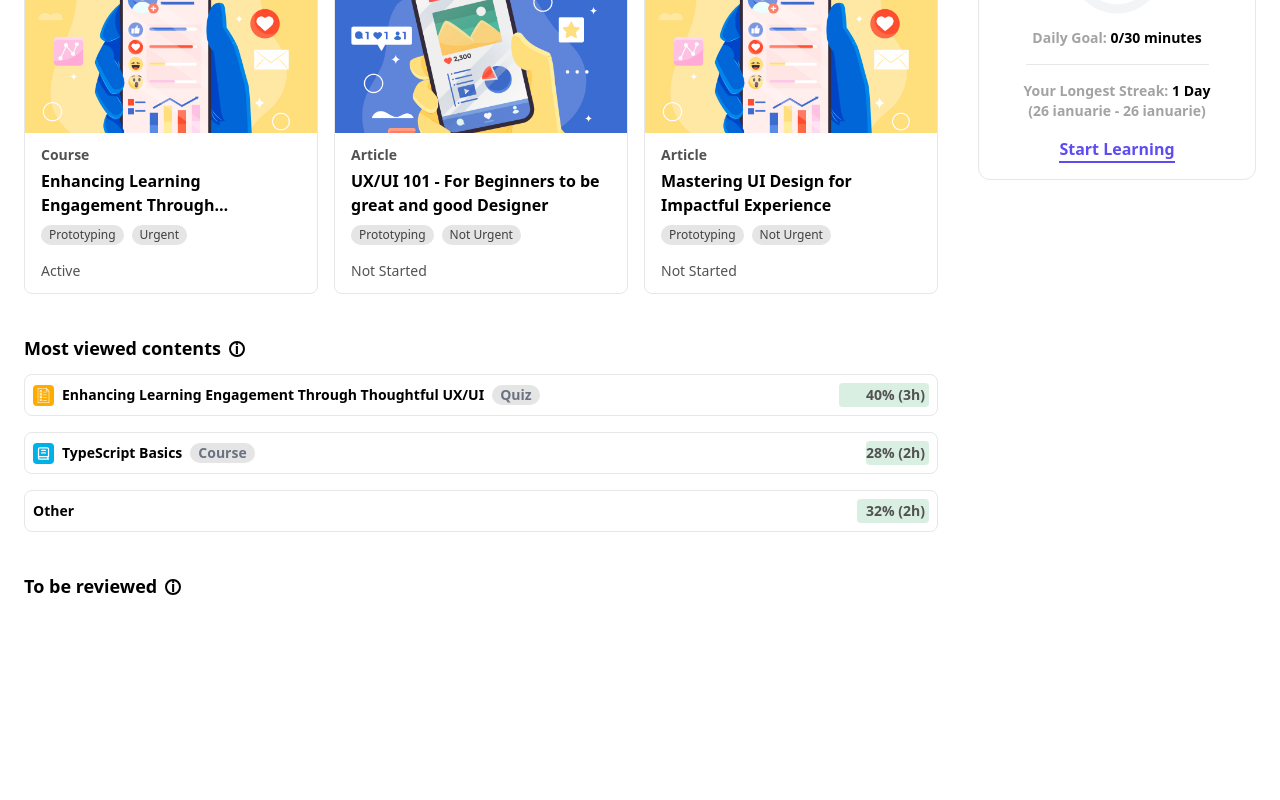
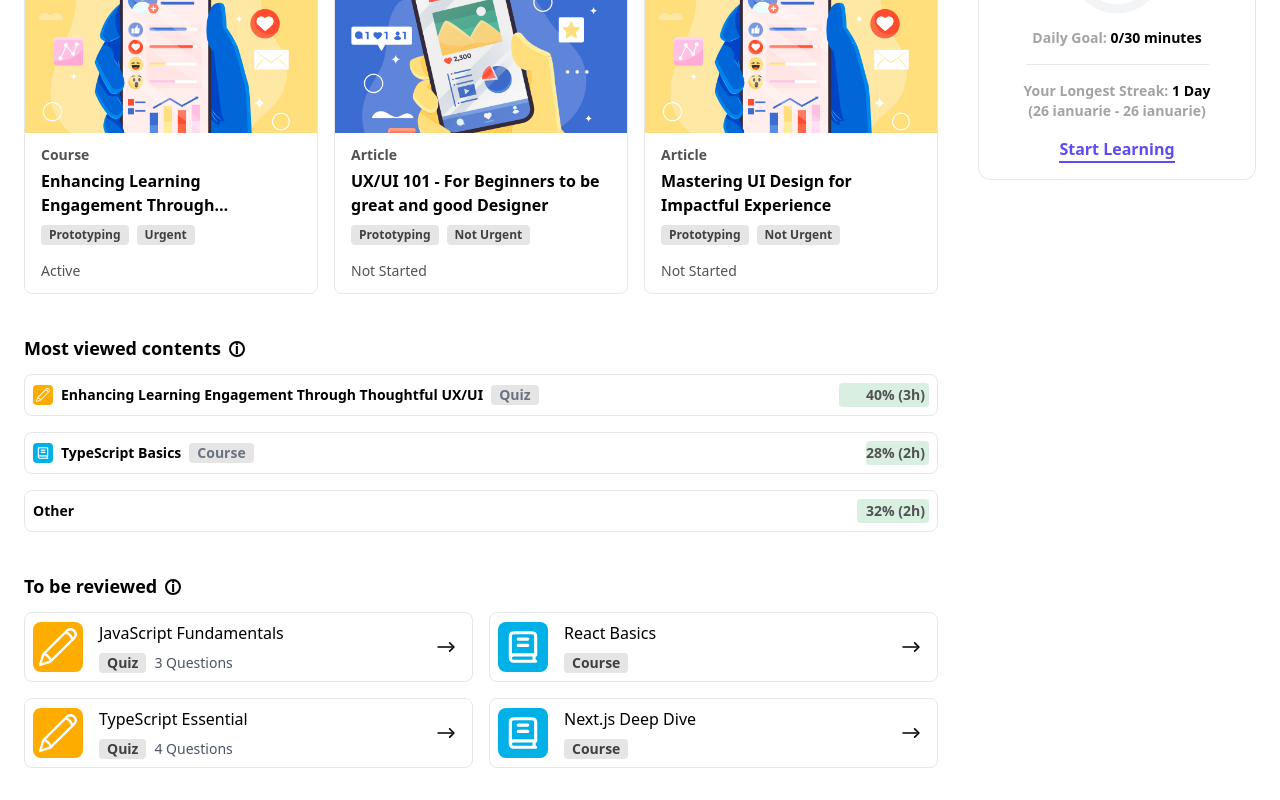
Before and after one commit to Eravity/Rocket.dev, a Next.js app: page / in a window 1280 px wide. Shown: the part 778-1578 px from the top of the page. Before the commit the page ends 1410 px from the top, so only its background shows below. Built offline with nearby package versions, Linux system fonts and the light colour scheme.

Commit message:
Build ToBeReviewed section

```diff
--- a/src/app/_components/Content.tsx
+++ b/src/app/_components/Content.tsx
@@ -1,11 +1,13 @@
 import Link from "next/link";
+import CourseIcon from "./Icons/Course";
+import QuizIcon from "./Icons/QuizIcon";
+import DocsIcon from "./Icons/DocsIcon";
 
 const Content = ({
   title,
   type,
   displayPercentage,
   timeSpent,
-  icon,
 }: {
   title: string;
   type?: string;
@@ -16,9 +18,16 @@ const Content = ({
   return (
     <div className="flex justify-between p-2 border border-gray-200 rounded-lg">
       <h1 className="flex gap-2 text-sm items-center font-semibold">
-        {icon} <Link href={""}>{title}</Link>
+        {type === "Course" ? (
+          <CourseIcon width={20} height={20} />
+        ) : type === "Quiz" ? (
+          <QuizIcon width={20} height={20} />
+        ) : type === "Page" ? (
+          <DocsIcon width={20} height={20} />
+        ) : null}
+        <Link href={""}>{title}</Link>
         {type && (
-          <span className="text-gray-500 bg-neutral-200 px-2 flex items-center justify-center w-fit rounded-full">
+          <span className="text-gray-500 bg-neutral-200 px-2 flex items-center justify-center w-fit rounded">
             {type}
           </span>
         )}
--- a/src/app/_components/CourseBox.tsx
+++ b/src/app/_components/CourseBox.tsx
@@ -8,7 +8,13 @@ interface CourseBoxProps {
   status: string;
 }
 
-export function CourseBox({ imageUrl, title, resourceType, tags, status }: CourseBoxProps) {
+export function CourseBox({
+  imageUrl,
+  title,
+  resourceType,
+  tags,
+  status,
+}: CourseBoxProps) {
   return (
     <div className="h-full flex flex-col w-full border p-2 sm:p-0 rounded-lg overflow-hidden transition-all duration-300 hover:shadow-lg cursor-pointer">
       <div className="overflow-hidden rounded-t-lg aspect-video relative">
@@ -23,13 +29,17 @@ export function CourseBox({ imageUrl, title, resourceType, tags, status }: Cours
       </div>
       <div className="flex flex-col justify-between flex-grow px-2 sm:px-4 py-2 sm:py-3">
         <div>
-          <h1 className="text-neutral-600 font-semibold text-xs sm:text-sm hover:text-blueLotus transition-colors">{resourceType}</h1>
-          <h1 className="font-bold text-sm sm:text-base line-clamp-2 mt-1 hover:text-blueLotus transition-colors">{title}</h1>
+          <h1 className="text-neutral-600 font-semibold text-xs sm:text-sm hover:text-blueLotus transition-colors">
+            {resourceType}
+          </h1>
+          <h1 className="font-bold text-sm sm:text-base line-clamp-2 mt-1 hover:text-blueLotus transition-colors">
+            {title}
+          </h1>
           <div className="flex flex-wrap mt-2 gap-2">
             {tags.map((tag, index) => (
               <h1
                 key={index}
-                className="px-2 py-0.5 rounded-full bg-neutral-200 text-neutral-700 text-xs transition-colors hover:bg-neutral-300 hover:text-neutral-800"
+                className="px-2 py-0.5 rounded font-semibold bg-neutral-200 text-neutral-700 text-xs transition-colors hover:bg-neutral-300 hover:text-neutral-800"
               >
                 {tag}
               </h1>
--- /dev/null
+++ b/src/app/_components/Icons/ArrowRight.tsx
@@ -0,0 +1,41 @@
+export default function ArrowRight() {
+  return (
+    <div>
+      <svg
+        width="20px"
+        height="20px"
+        viewBox="0 0 24 24"
+        xmlns="http://www.w3.org/2000/svg"
+      >
+        <g id="Complete">
+          <g id="arrow-right">
+            <g>
+              <polyline
+                data-name="Right"
+                fill="none"
+                id="Right-2"
+                points="16.4 7 21.5 12 16.4 17"
+                stroke="#000000"
+                stroke-linecap="round"
+                stroke-linejoin="round"
+                stroke-width="2"
+              />
+
+              <line
+                fill="none"
+                stroke="#000000"
+                stroke-linecap="round"
+                stroke-linejoin="round"
+                stroke-width="2"
+                x1="2.5"
+                x2="19.2"
+                y1="12"
+                y2="12"
+              />
+            </g>
+          </g>
+        </g>
+      </svg>
+    </div>
+  );
+}
--- a/src/app/_components/Icons/QuizIcon.tsx
+++ b/src/app/_components/Icons/QuizIcon.tsx
@@ -1,31 +1,19 @@
-export default function QuizIcon() {
+export default function QuizIcon({width = 15, height = 15}: {width?: number, height?: number}) {
   return (
-    <div className="w-fit h-fit flex items-center justify-center p-[3px] rounded bg-fireAmber">
+    <div
+      style={{ width: `${width}px`, height: `${height}px` }}
+      className={`flex items-center justify-center ${height > 20 ? 'p-[6px] rounded-lg' : "p-[3px]"} rounded bg-fireAmber`}
+    >
       <svg
         fill="#fff"
-        width={15}
-        height={15}
+        width={width}
+        height={height}
+        viewBox="0 0 32 32"
         version="1.1"
-        id="Capa_1"
+        strokeWidth="2"
         xmlns="http://www.w3.org/2000/svg"
-        xmlnsXlink="http://www.w3.org/1999/xlink"
-        viewBox="0 0 403.48 403.48"
-        xmlSpace="preserve"
       >
-        <g>
-          <path
-            d="M277.271,0H46.176v403.48h311.129V80.035L277.271,0z M281.664,25.607l50.033,50.034h-50.033V25.607z M61.176,388.48V15
-		h205.489v75.641h75.641v297.84H61.176z"
-          />
-          <path d="M101.439,117.58h55.18V62.4h-55.18V117.58z M116.439,77.4h25.18v25.18h-25.18V77.4z" />
-          <path d="M101.439,192.08h55.18V136.9h-55.18V192.08z M116.439,151.9h25.18v25.18h-25.18V151.9z" />
-          <path d="M101.439,266.581h55.18V211.4h-55.18V266.581z M116.439,226.4h25.18v25.181h-25.18V226.4z" />
-          <path d="M101.439,341.081h55.18v-55.18h-55.18V341.081z M116.439,300.901h25.18v25.18h-25.18V300.901z" />
-          <rect x="177.835" y="326.081" width="114.688" height="15" />
-          <rect x="177.835" y="251.581" width="114.688" height="15" />
-          <rect x="177.835" y="177.08" width="114.688" height="15" />
-          <rect x="177.835" y="102.58" width="114.688" height="15" />
-        </g>
+        <path d="M30.133 1.552c-1.090-1.044-2.291-1.573-3.574-1.573-2.006 0-3.47 1.296-3.87 1.693-0.564 0.558-19.786 19.788-19.786 19.788-0.126 0.126-0.217 0.284-0.264 0.456-0.433 1.602-2.605 8.71-2.627 8.782-0.112 0.364-0.012 0.761 0.256 1.029 0.193 0.192 0.45 0.295 0.713 0.295 0.104 0 0.208-0.016 0.31-0.049 0.073-0.024 7.41-2.395 8.618-2.756 0.159-0.048 0.305-0.134 0.423-0.251 0.763-0.754 18.691-18.483 19.881-19.712 1.231-1.268 1.843-2.59 1.819-3.925-0.025-1.319-0.664-2.589-1.901-3.776zM22.37 4.87c0.509 0.123 1.711 0.527 2.938 1.765 1.24 1.251 1.575 2.681 1.638 3.007-3.932 3.912-12.983 12.867-16.551 16.396-0.329-0.767-0.862-1.692-1.719-2.555-1.046-1.054-2.111-1.649-2.932-1.984 3.531-3.532 12.753-12.757 16.625-16.628zM4.387 23.186c0.55 0.146 1.691 0.57 2.854 1.742 0.896 0.904 1.319 1.9 1.509 2.508-1.39 0.447-4.434 1.497-6.367 2.121 0.573-1.886 1.541-4.822 2.004-6.371zM28.763 7.824c-0.041 0.042-0.109 0.11-0.19 0.192-0.316-0.814-0.87-1.86-1.831-2.828-0.981-0.989-1.976-1.572-2.773-1.917 0.068-0.067 0.12-0.12 0.141-0.14 0.114-0.113 1.153-1.106 2.447-1.106 0.745 0 1.477 0.34 2.175 1.010 0.828 0.795 1.256 1.579 1.27 2.331 0.014 0.768-0.404 1.595-1.24 2.458z"></path>
       </svg>
     </div>
   );
--- a/src/app/_components/Icons/course.tsx
+++ b/src/app/_components/Icons/course.tsx
@@ -1,9 +1,12 @@
-export default function CourseIcon() {
+export default function CourseIcon({width = 15, height = 15}: {width?: number, height?: number}) {
   return (
-    <div className="w-fit h-fit flex items-center justify-center p-[3px] rounded bg-skySplash">
+    <div
+      style={{ width: `${width}px`, height: `${height}px` }}
+      className={`flex items-center justify-center ${height > 20 ? 'p-[6px] rounded-lg' : 'p-[3px]'} rounded bg-skySplash`}
+    >
       <svg
-      width="15px"
-      height="15px"
+        width={width}
+        height={height}
         viewBox="0 0 24 24"
         fill="none"
         xmlns="http://www.w3.org/2000/svg"
--- a/src/app/_components/NewEnrollment.tsx
+++ b/src/app/_components/NewEnrollment.tsx
@@ -3,39 +3,67 @@ import image1 from "../images/1.jpg";
 import image2 from "../images/2.jpg";
 import SectionTitle from "./SectionTitle";
 
+const dummyCourses = [
+  {
+    imageUrl: image1.src,
+    title: "Enhancing Learning Engagement Through Thoughtful UX/UI",
+    resourceType: "Course",
+    tags: ["Prototyping", "Urgent"],
+    status: "Active",
+  },
+  {
+    imageUrl: image2.src,
+    title: "UX/UI 101 - For Beginners to be great and good Designer",
+    resourceType: "Article",
+    tags: ["Prototyping", "Not Urgent"],
+    status: "Not Started",
+  },
+  {
+    imageUrl: image1.src,
+    title: "Mastering UI Design for Impactful Experience",
+    resourceType: "Article",
+    tags: ["Prototyping", "Not Urgent"],
+    status: "Not Started",
+  },
+  {
+    imageUrl: image2.src,
+    title: "Advanced UX Research Methods",
+    resourceType: "Course",
+    tags: ["Research", "Urgent"],
+    status: "Not Started",
+  },
+  {
+    imageUrl: image1.src,
+    title: "Design Systems Fundamentals",
+    resourceType: "Course",
+    tags: ["Design", "Systems"],
+    status: "Active",
+  },
+];
+
 export default function NewEnrollment() {
   return (
     <section className="flex flex-col gap-3 relative">
       <div className="flex items-baseline justify-between">
-        <SectionTitle title="New enrollment" info="Here you can see the courses you have enrolled in" />
+        <SectionTitle
+          title="New enrollment"
+          info="Here you can see the courses you have enrolled in"
+        />
         <button className="self-start sm:self-auto font-semibold underline-offset-[5px] border-b-2 border-blueLotus text-blueLotus hover:opacity-80 active:scale-95 transition-all duration-200 text-sm sm:text-base">
           View all
         </button>
       </div>
       <div className="grid grid-cols-1 md:grid-cols-2 lg:grid-cols-3 gap-4">
-        <CourseBox
-          imageUrl={image1.src}
-          title="Enhancing Learning Engagement Through Thoughtful UX/UI"
-          resourceType="Course"
-          tags={["Prototyping", "Urgent"]}
-          status="Active"
-        />
-
-        <CourseBox
-          imageUrl={image2.src}
-          title="UX/UI 101 - For Beginners to be great and good Designer"
-          resourceType="Article"
-          tags={["Prototyping", "Not Urgent"]}
-          status="Not Started"
-        />
-
-        <CourseBox
-          imageUrl={image1.src}
-          title="Mastering UI Design for Impactful Experience"
-          resourceType="Article"
-          tags={["Prototyping", "Not Urgent"]}
-          status="Not Started"
-        />
+        {dummyCourses.slice(0, 3).map((course, index) => (
+          <CourseBox
+            key={index}
+            imageUrl={course.imageUrl}
+            title={course.title}
+            resourceType={course.resourceType}
+            tags={course.tags}
+            status={course.status}
+          />
+        ))}
       </div>
     </section>
   );
--- /dev/null
+++ b/src/app/_components/ReviewItem.tsx
@@ -0,0 +1,49 @@
+import ArrowRight from "./Icons/ArrowRight";
+import CourseIcon from "./Icons/Course";
+import DocsIcon from "./Icons/DocsIcon";
+import QuizIcon from "./Icons/QuizIcon";
+
+export default function ReviewItem({
+  title,
+  type,
+  questions,
+}: {
+  icon: string | React.ReactElement;
+  title: string;
+  type: string;
+  questions?: string[];
+}) {
+  return (
+    <div className="flex items-center justify-between p-2 w-full border rounded-lg hover:bg-gray-50">
+      <div className="flex items-center gap-4">
+        <div className="text-2xl">
+          {type === "Course" ? (
+            <CourseIcon width={50} height={50} />
+          ) : type === "Quiz" ? (
+            <QuizIcon width={50} height={50} />
+          ) : type === "Page" ? (
+            <DocsIcon width={50} height={50} />
+          ) : (
+            ""
+          )}
+        </div>
+        <div>
+          <h1 className="font-medium mb-2">{title}</h1>
+          <div className="flex gap-2 items-center">
+            <span className="px-2 bg-neutral-200 rounded text-neutral-700 font-semibold text-sm">
+              {type}
+            </span>
+            {questions && (
+              <span className="text-sm text-gray-600">
+                {questions.length} Questions
+              </span>
+            )}
+          </div>
+        </div>
+      </div>
+      <button className="text-gray-400 pr-2">
+        <ArrowRight />
+      </button>
+    </div>
+  );
+}
--- a/src/app/_components/ToBeReviewed.tsx
+++ b/src/app/_components/ToBeReviewed.tsx
@@ -1,9 +1,49 @@
+import ReviewItem from "./ReviewItem";
 import SectionTitle from "./SectionTitle";
+
+const dummyReviews = [
+  {
+    title: "JavaScript Fundamentals",
+    type: "Quiz",
+    questions: ["q1", "q2", "q3"],
+  },
+  {
+    title: "React Basics",
+    type: "Course",
+  },
+  {
+    title: "TypeScript Essential",
+    type: "Quiz",
+    questions: ["q1", "q2", "q3", "q4"],
+  },
+  {
+    title: "Next.js Deep Dive",
+    type: "Course",
+  },
+  {
+    title: "React Advanced Patterns",
+    type: "Quiz",
+    questions: ["q1", "q2"],
+  },
+];
 
 export default function ToBeReviewed() {
   return (
-    <section>
-      <SectionTitle title="To be reviewed" info="Here is the content that you should review"/>
+    <section className="flex flex-col gap-3">
+      <SectionTitle
+        title="To be reviewed"
+        info="Here is the content that you should review"
+      />
+      <div className="grid grid-cols-1 md:grid-cols-2 gap-3 md:gap-4">
+        {dummyReviews.slice(0, 4).map((review, index) => (
+          <ReviewItem
+            key={index}
+            title={review.title}
+            type={review.type}
+            questions={review.questions}
+          />
+        ))}
+      </div>
     </section>
-  )
+  );
 }
```
Also changed, not shown: src/app/_components/Icons/DocsIcon.tsx (+10 -5 lines). Lines whose indentation alone changed are shown as unchanged.
